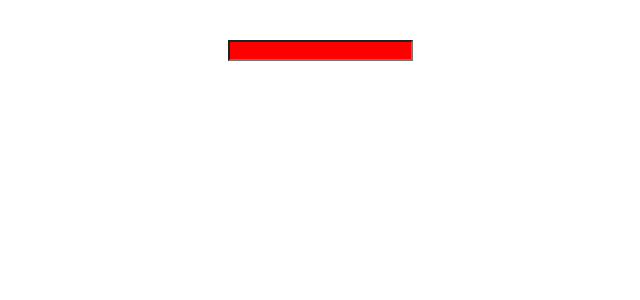
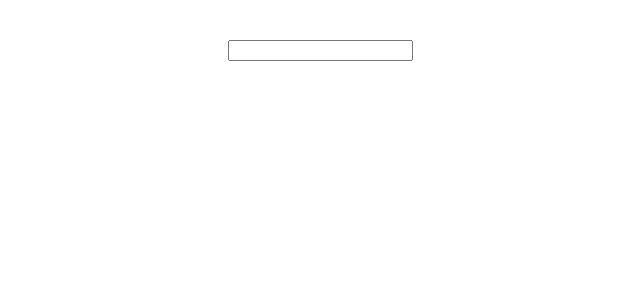
Before and after one commit to Rahulfordev/react-practice, a React (Vite) app: page / in a window 1280 px wide. Shown: the top 300 px of the page, without its empty margins (320-960 px from the left). Built offline with nearby package versions, Linux system fonts and the light colour scheme.

Commit message:
dynamic color change two

```diff
--- a/src/components/Dynamic-style/DynamicColorInput.jsx
+++ b/src/components/Dynamic-style/DynamicColorInput.jsx
@@ -1,5 +1,5 @@
 import { useState, useEffect } from "react";
-
+import "./dynamic.css";
 const DynamicColorInput = () => {
   const [name, setName] = useState("");
   const [validInput, setValidInput] = useState(false);
@@ -22,7 +22,9 @@ const DynamicColorInput = () => {
         type="text"
         value={name}
         onChange={handleChange}
-        style={{ backgroundColor: validInput ? "green" : "red" }}
+        // style={{ backgroundColor: validInput ? "green" : "red" }}
+        // className={`${validInput ? "valid" : "invalid"}`}
+        className={`${validInput && "valid"}`}
       />
     </div>
   );
--- /dev/null
+++ b/src/components/Dynamic-style/dynamic.css
@@ -0,0 +1,7 @@
+.valid {
+  background-color: green;
+}
+
+.invalid {
+  background-color: red;
+}
```
